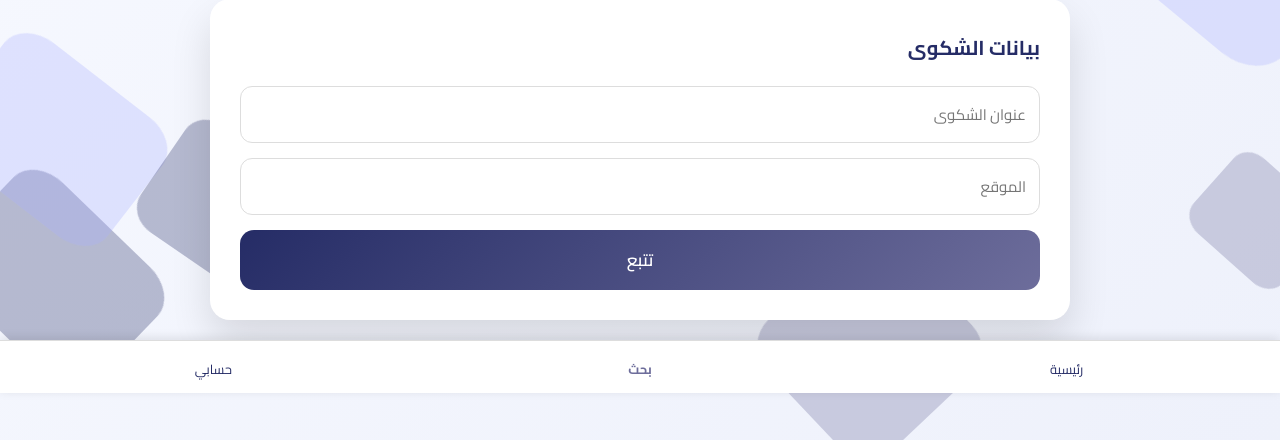
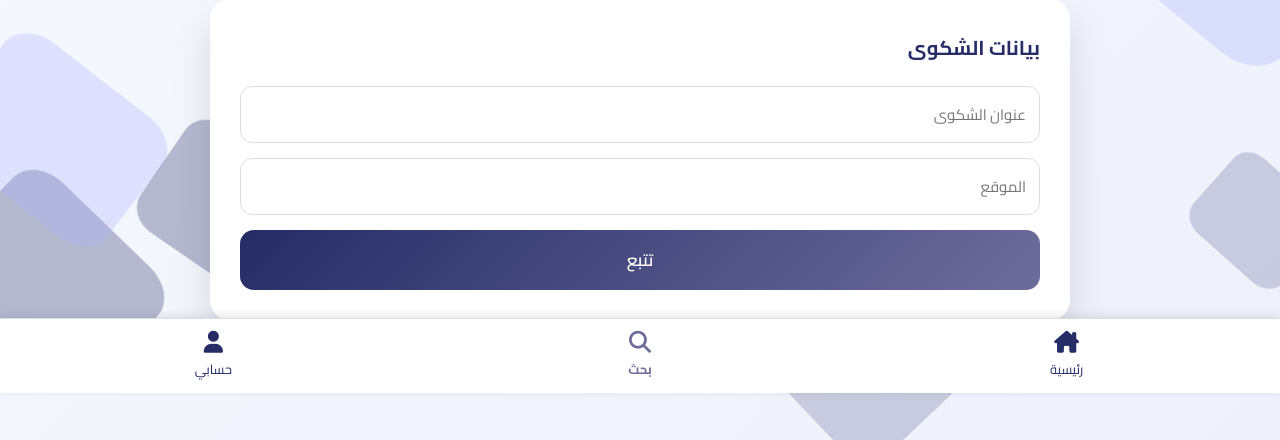
Before and after one commit to mhm8824-alt/citizens_eye, a Django app: page /search/ in a window 1280 px wide. Shown: the part 407-847 px from the top of the page. Run offline with Django 5.2, Linux system fonts and the light colour scheme; the visitor is signed in with stand-in values (Sample User, id 1).

Commit message:
fix buttons and logout

```diff
--- a/reports/templates/reports/search.html
+++ b/reports/templates/reports/search.html
@@ -3,6 +3,7 @@
 <head>
     <meta charset="UTF-8">
     <title>تتبع الشكوى – عين المواطن</title>
+    <link rel="stylesheet" href="https://cdnjs.cloudflare.com/ajax/libs/font-awesome/6.4.0/css/all.min.css">
 
     <link href="https://fonts.googleapis.com/css2?family=Cairo:wght@400;600;700;800&display=swap" rel="stylesheet">
 
```
